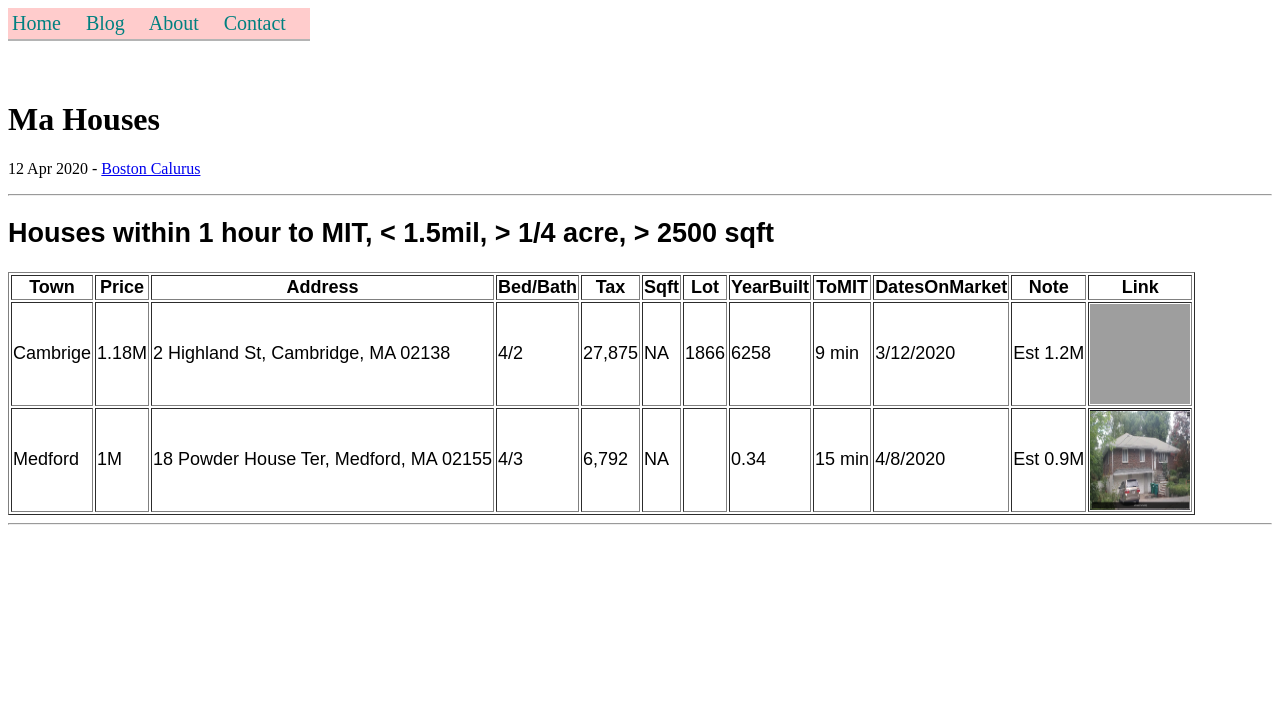
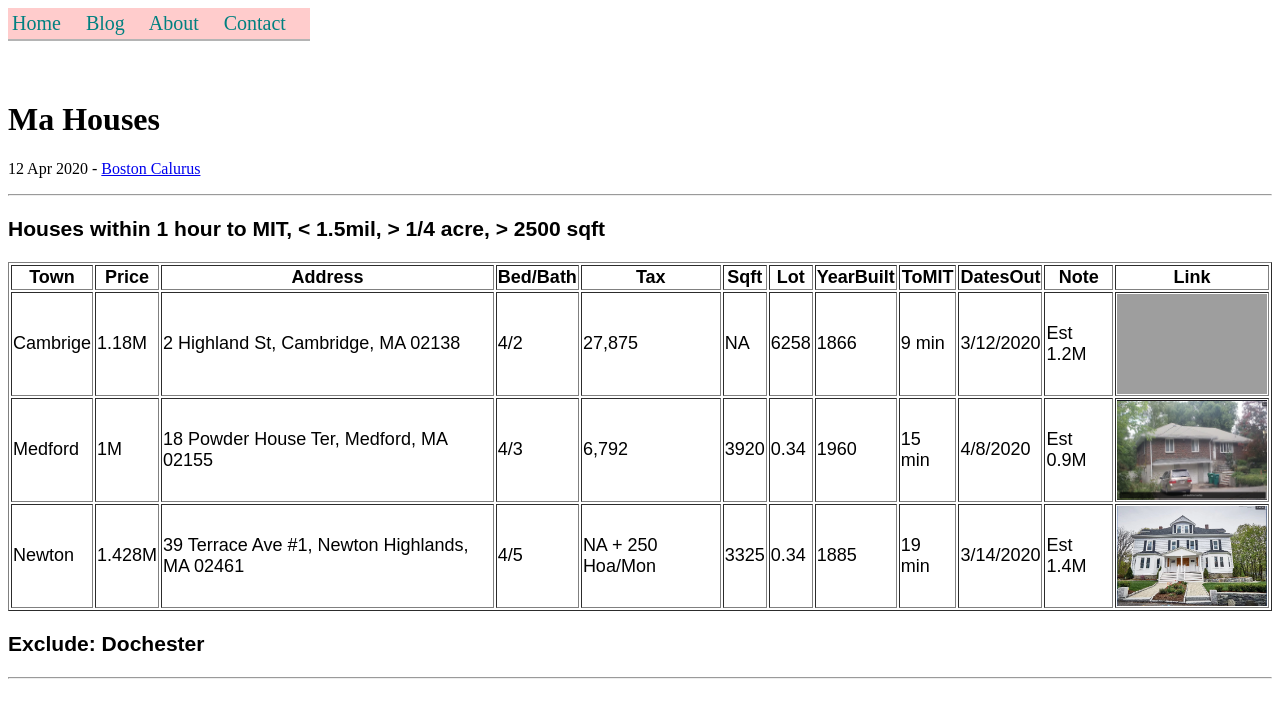
Before and after one commit to fianatec/fianatec.github.io, a Jekyll site: the page built from _posts/2020-04-12-MA-Houses.md, in a window 1280 px wide. Shown: the top 718 px of the page. Built offline with Jekyll 4.4.1, drawn with Linux system fonts in a browser that asks for light colours; grey boxes are pictures that could not be loaded.

Commit message:
Newton Highlands

```diff
--- a/_posts/2020-04-12-MA-Houses.md
+++ b/_posts/2020-04-12-MA-Houses.md
@@ -2,7 +2,7 @@
 layout: post
 author: boscal
 ---
-## Houses within 1 hour to MIT, < 1.5mil, > 1/4 acre, > 2500 sqft
+### Houses within 1 hour to MIT, < 1.5mil, > 1/4 acre, > 2500 sqft
 
 <table border="1">
 <tr>
@@ -15,7 +15,7 @@ author: boscal
 <th>Lot</th>
 <th>YearBuilt</th>
 <th>ToMIT</th>
-<th>DatesOnMarket</th>
+<th>DatesOut</th>
 <th>Note</th>
 <th>Link</th>
 </tr>
@@ -26,12 +26,12 @@ author: boscal
 <td>4/2</td>
 <td>27,875</td>
 <td>NA</td>
+<td>6258</td>
 <td>1866</td>
-<td>6258</td>
 <td>9 min</td>
 <td>3/12/2020</td>
 <td>Est 1.2M</td>
-<td><a href="https://www.zillow.com/homedetails/2-Highland-St-Cambridge-MA-02138/56438933_zpid/?"><img src="/assets/images/Cambridge_2HighlandSt.png" width="100" height=
+<td><a href="https://www.zillow.com/homedetails/2-Highland-St-Cambridge-MA-02138/56438933_zpid/?" target="_blank"><img src="/assets/images/Cambridge_2HighlandSt.png" width="150" height=
 "100"></a></td>
 </tr>
 
@@ -41,14 +41,32 @@ author: boscal
 <td>18 Powder House Ter, Medford, MA 02155</td>
 <td>4/3</td>
 <td>6,792</td>
-<td>NA</td>
-<td></td>
+<td>3920</td>
 <td>0.34</td>
+<td>1960</td>
 <td>15 min</td>
 <td>4/8/2020</td>
 <td>Est 0.9M</td>
-<td><a href="https://www.zillow.com/homedetails/18-Powder-House-Ter-Medford-MA-02155/56278225_zpid/"><img src="/assets/images/Medford_18PowderHouseTer.png" width="100" height="100"></a></td>
+<td><a href="https://www.zillow.com/homedetails/18-Powder-House-Ter-Medford-MA-02155/56278225_zpid/?" target="_blank"><img src="/assets/images/Medford_18PowderHouseTer.png" width="150" height="100"></a></td>
+</tr>
+
+<tr>
+<td>Newton</td>
+<td>1.428M</td>
+<td>39 Terrace Ave #1, Newton Highlands, MA 02461</td>
+<td>4/5</td>
+<td>NA + 250 Hoa/Mon</td>
+<td>3325</td>
+<td>0.34</td>
+<td>1885</td>
+<td>19 min</td>
+<td>3/14/2020</td>
+<td>Est 1.4M</td>
+<td><a href="https://www.zillow.com/homedetails/39-Terrace-Ave-1-Newton-Highlands-MA-02461/2080548453_zpid/?" target="_blank"><img src="/assets/images/NewtonHighlands_39TerraceAve.png" width="150" height="100"></a></td>
 </tr>
 
 
+
 </table>
+
+### Exclude: Dochester
```
Also changed, not shown: assets/images/NewtonHighlands_39TerraceAve.png (added).
